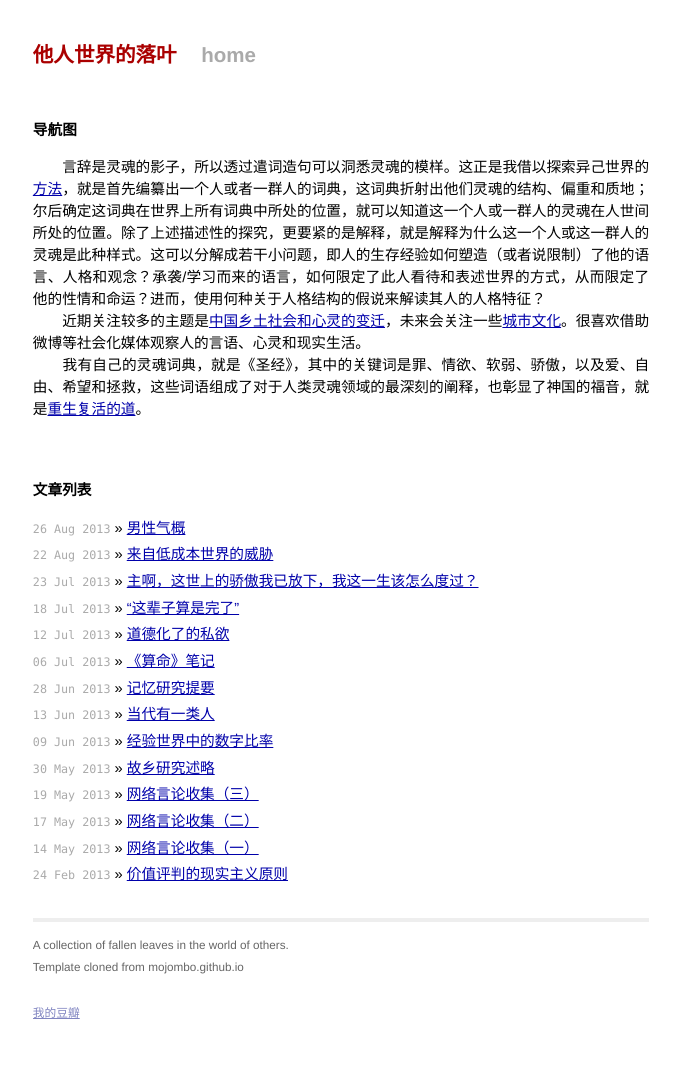
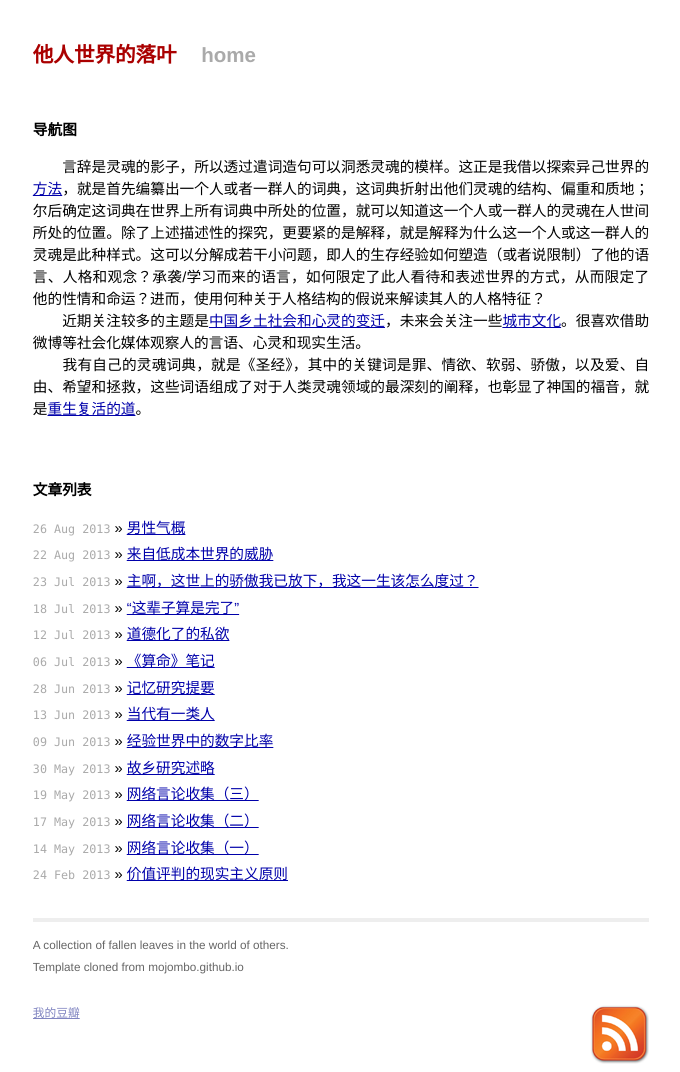
Before and after one commit to Firesletter/firesletter.github.io, a Jekyll site: the page built from index.html, in a window 1280 px wide. Shown: the whole page, without its empty margins (299-979 px from the left). Built offline with Jekyll 4.4.1, drawn with Linux system fonts in a browser that asks for light colours; Markdown is read by kramdown in place of the engine named in the settings; before the commit the page ends 1035 px from its top, so only the background shows below that.

Commit message:
Update default.html

```diff
--- a/_layouts/default.html
+++ b/_layouts/default.html
@@ -45,6 +45,11 @@
         <a href="http://www.douban.com/people/66183982/">我的豆瓣</a><br />
       </p>
     </div>
+    <div class="rss">
+      <a href="http://feeds.feedburner.com/Anderen">
+        <img src="/images/rss.png" alt="Subscribe to RSS Feed" />
+      </a>
+    </div>
   </div>
 </div>
 
```
